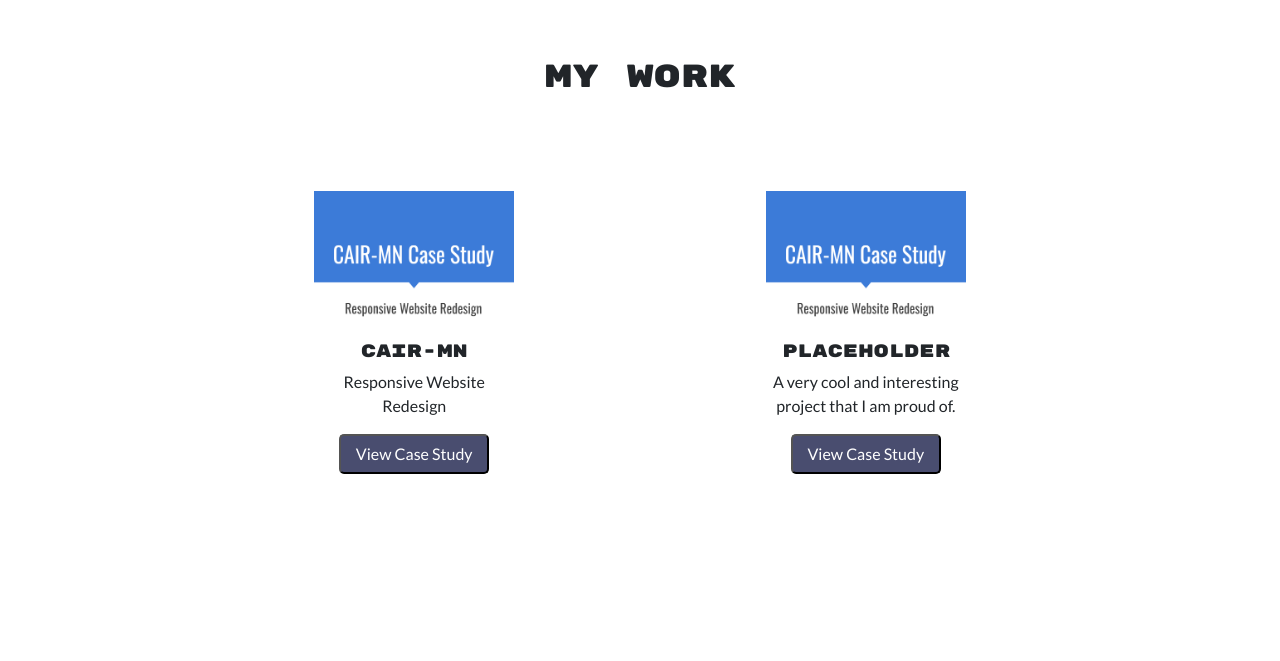
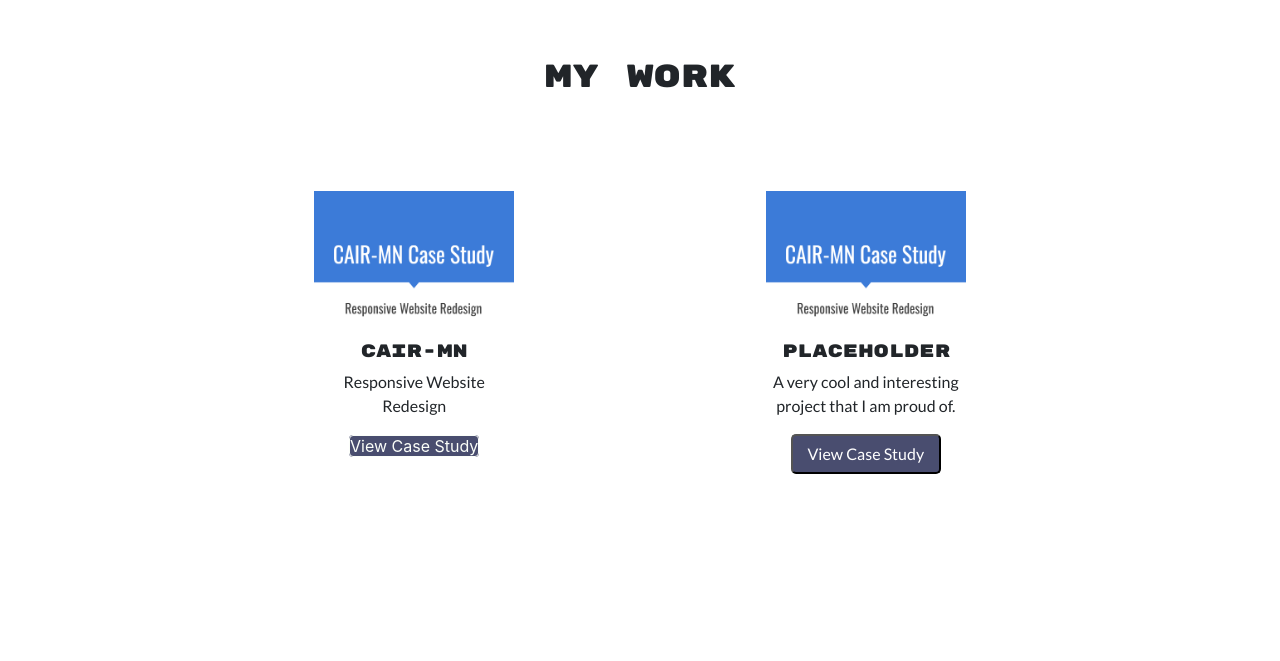
Before and after one commit to madiiwill97/UX_UI_HW_19, a plain HTML site: page index.html in a window 1280 px wide. Shown: the part 1464-2125 px from the top of the page. Drawn offline with nearby package versions, Linux system fonts and the light colour scheme.

Commit message:
linked to hw20

```diff
--- a/css/index.css
+++ b/css/index.css
@@ -14,11 +14,25 @@ html {
   width: 150px;
   text-align: center;
 }
+.nav-link2 {
+  color: #494d6f;
+  border: solid #494d6f 1px;
+  border-radius: 4px;
+  margin: 20px;
+  width: 150px;
+  text-align: center;
+}
 
 .hover {
   color: #494d6f !important;
   background-color: #fbfef9 !important;
   border-color: #494d6f !important;
+}
+
+.hover2 {
+  color: #fbfef9 !important;
+  background-color: #494d6f !important;
+  border-color: #fbfef9 !important;
 }
 
 #navbarNav {
--- a/index.html
+++ b/index.html
@@ -171,12 +171,17 @@
           <div id="work1cnt">
             <h3>CAIR-MN</h3>
             <p>Responsive Website Redesign</p>
-            <button>
+            <a
+              class="nav-link2 hover2"
+              href="https://madiiwill97.github.io/UX_UI_HW_20/#"
+              >View Case Study</a
+            >
+            <!-- <button>
               View Case Study
               <a
                 href="https://madiiwill97.github.io/UX_UI_HW_20/#loFidelity"
               ></a>
-            </button>
+            </button> -->
           </div>
         </div>
 
--- a/js/index.js
+++ b/js/index.js
@@ -2,3 +2,7 @@ $(".nav-link").hover(function () {
   $(this).toggleClass("hover");
   console.log("hovering!");
 });
+$(".nav-link2").hover(function () {
+  $(this).toggleClass("hover2");
+  console.log("hovering!");
+});
```
